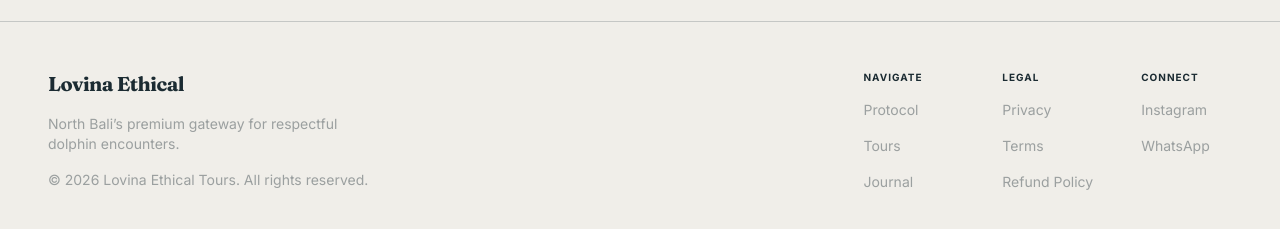
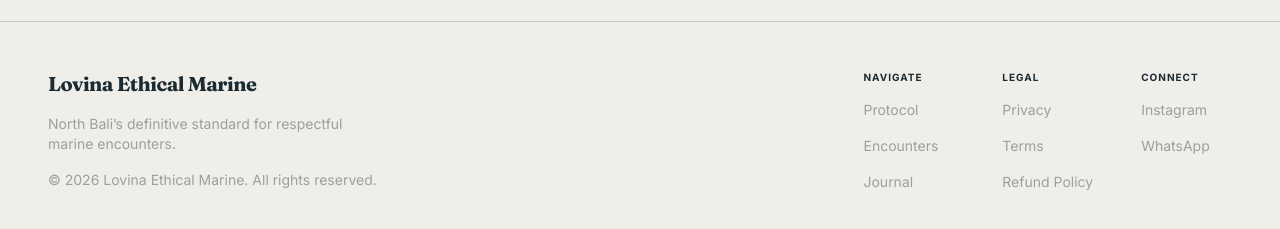
Before and after one commit to nturner5/lovina-dolphin-tours, a Next.js app: page /checkout in a window 1280 px wide. Shown: the part 1063-1292 px from the top of the page. Built offline with nearby package versions, Linux system fonts and the light colour scheme.

Commit message:
Official Rebrand: Transition to Lovina Ethical Marine

```diff
--- a/package.json
+++ b/package.json
@@ -1,5 +1,5 @@
 {
-  "name": "lovina-dolphin-tours",
+  "name": "lovina-ethical-marine",
   "version": "0.1.0",
   "private": true,
   "scripts": {
--- a/sanity.config.ts
+++ b/sanity.config.ts
@@ -5,7 +5,7 @@ import { schemaTypes } from './src/sanity/schemaTypes';
 
 export default defineConfig({
   name: 'default',
-  title: 'Lovina Ethical Tours',
+  title: 'Lovina Ethical Marine',
 
   projectId: process.env.NEXT_PUBLIC_SANITY_PROJECT_ID || '',
   dataset: process.env.NEXT_PUBLIC_SANITY_DATASET || 'production',
--- a/src/app/layout.tsx
+++ b/src/app/layout.tsx
@@ -16,8 +16,8 @@ const fraunces = Fraunces({
 });
 
 export const metadata: Metadata = {
-  title: "Lovina Ethical Dolphin Tours | Beyond the Sunrise",
-  description: "Experience the magic of Lovina's dolphins without the chase. Private, quiet, and ethical dolphin watching tours starting after the sunrise crowds.",
+  title: "Lovina Ethical Marine | The Quiet Encounter",
+  description: "Experience the magic of Lovina's dolphins without the chase. Private, quiet, and ethical marine encounters led by our vetted professional captains.",
 };
 
 export default function RootLayout({
--- a/src/components/Footer.tsx
+++ b/src/components/Footer.tsx
@@ -6,17 +6,17 @@ export default function Footer() {
       <div className="flex flex-col md:flex-row justify-between gap-8">
         <div>
           <span className="font-serif text-xl font-bold tracking-tight text-deep-indigo opacity-100 mb-4 block">
-            Lovina Ethical
+            Lovina Ethical Marine
           </span>
-          <p className="max-w-xs mb-4">North Bali’s premium gateway for respectful dolphin encounters.</p>
-          <p>&copy; 2026 Lovina Ethical Tours. All rights reserved.</p>
+          <p className="max-w-xs mb-4">North Bali’s definitive standard for respectful marine encounters.</p>
+          <p>&copy; 2026 Lovina Ethical Marine. All rights reserved.</p>
         </div>
         <div className="grid grid-cols-2 sm:grid-cols-3 gap-12">
           <div className="flex flex-col gap-4">
             <span className="text-deep-indigo opacity-100 font-bold uppercase tracking-widest text-[10px]">Navigate</span>
             <Link href="/#ethics" className="hover:text-transformative-teal">Protocol</Link>
-            <Link href="/#tours" className="hover:text-transformative-teal">Tours</Link>
-            <Link href="/blog" className="hover:text-muted-slate">Journal</Link>
+            <Link href="/#tours" className="hover:text-transformative-teal">Encounters</Link>
+            <Link href="/blog" className="hover:text-transformative-teal">Journal</Link>
           </div>
           <div className="flex flex-col gap-4">
             <span className="text-deep-indigo opacity-100 font-bold uppercase tracking-widest text-[10px]">Legal</span>
--- a/src/components/Navbar.tsx
+++ b/src/components/Navbar.tsx
@@ -5,12 +5,12 @@ export default function Navbar() {
     <nav className="flex items-center justify-between px-6 py-6 lg:px-12 bg-cloud-dancer border-b border-deep-indigo/10">
       <div className="flex items-center gap-2">
         <Link href="/" className="font-serif text-2xl font-bold tracking-tight text-deep-indigo">
-          Lovina <span className="font-light italic text-transformative-teal underline decoration-coral-pop decoration-2 underline-offset-4">Ethical</span>
+          Lovina <span className="font-light italic text-transformative-teal underline decoration-coral-pop decoration-2 underline-offset-4">Ethical</span> Marine
         </Link>
       </div>
       <div className="hidden md:flex items-center gap-8 text-sm font-medium tracking-wide uppercase">
         <Link href="/#ethics" className="hover:text-transformative-teal transition-colors">The Protocol</Link>
-        <Link href="/#tours" className="hover:text-transformative-teal transition-colors">Tours</Link>
+        <Link href="/#tours" className="hover:text-transformative-teal transition-colors">Encounters</Link>
         <Link href="/#faq" className="hover:text-transformative-teal transition-colors">FAQ</Link>
         <Link href="/blog" className="hover:text-transformative-teal transition-colors">Journal</Link>
         <Link
```
Also changed, not shown: .agents/branding-guide.md, 1 other file (tests, documents, lock files or other folders).
